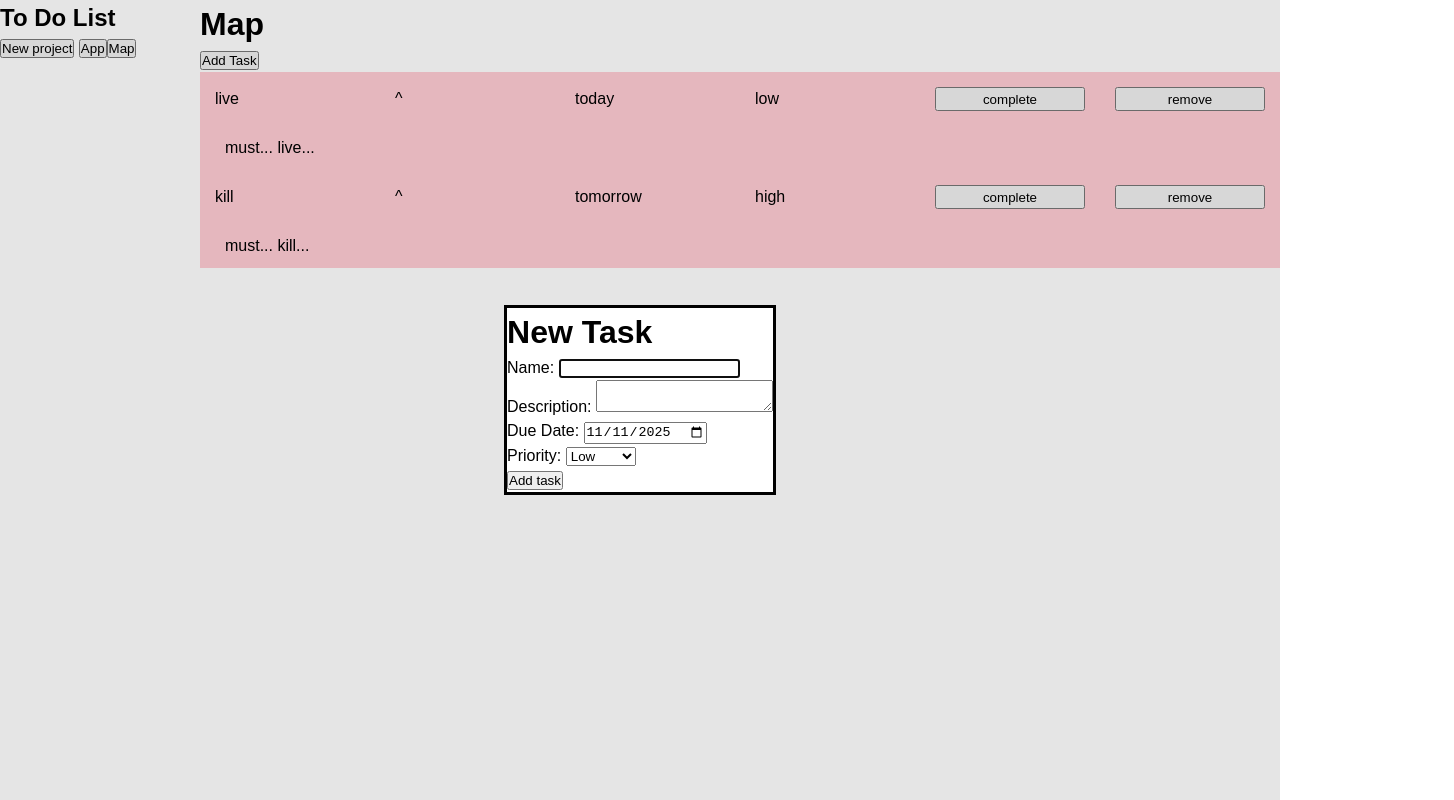
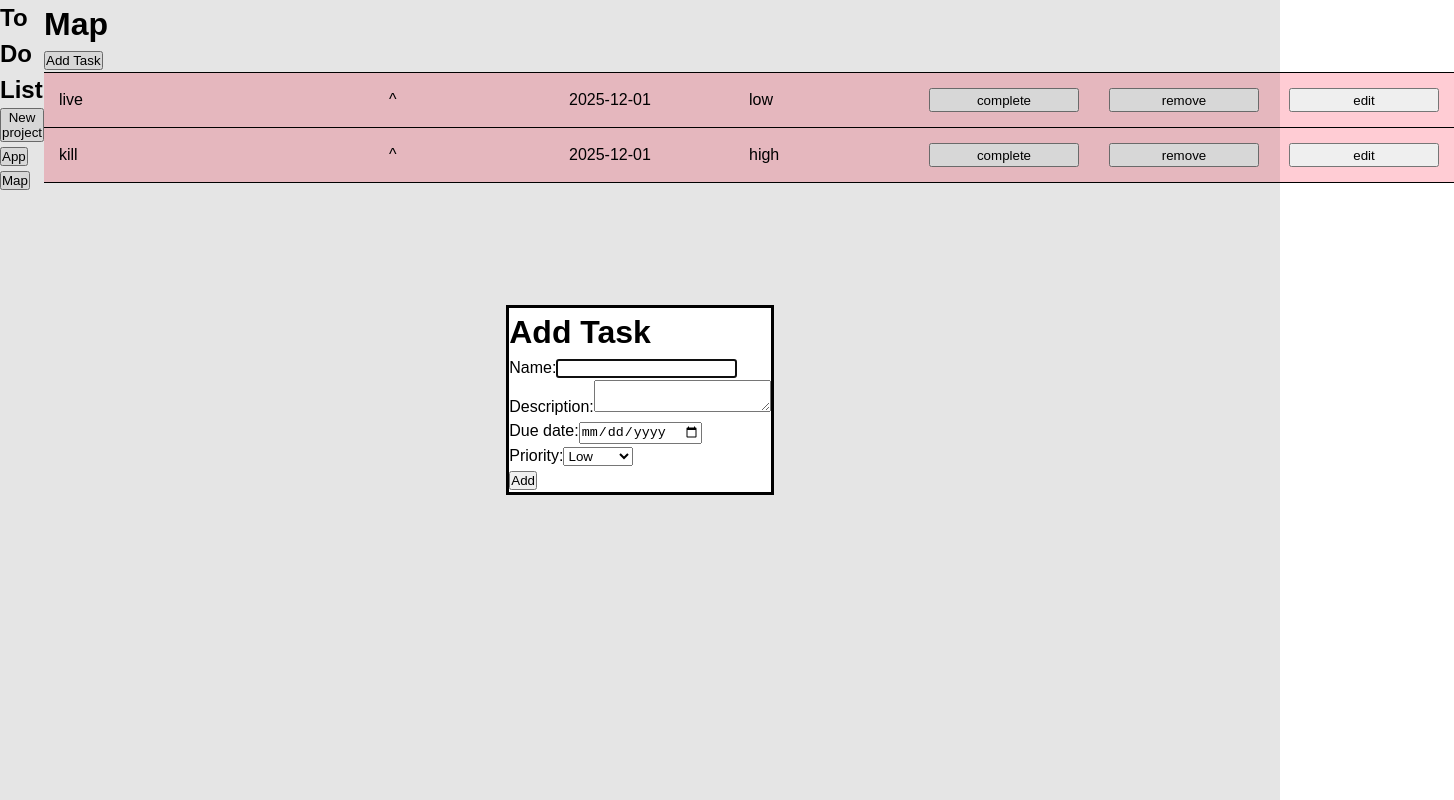
Before and after one commit to Boltlord1/to-do-list, a website built with webpack: page src/template.html in a window 1280 px wide. Both pictures are taken after a click on the button "Add Task". Shown: the whole page, 1454 px wide, since content can reach past the window. Built offline with nearby package versions, Linux system fonts and the light colour scheme.

Commit message:
Added the ability to edit tasks

```diff
--- a/src/dom/project-dom.js
+++ b/src/dom/project-dom.js
@@ -1,8 +1,9 @@
 import TaskDom from './task-dom.js'
+import { addForm } from './task-form.js'
 export default class ProjectDom {
     main = document.querySelector('.main')
     sidebar = document.querySelector('.sidebar')
-    dial = document.querySelector('.task-dialog')
+
     display(obj) {
         this.main.innerHTML = ''
         this.main.id = obj.id
@@ -17,7 +18,9 @@ export default class ProjectDom {
         const add = document.createElement('button')
         add.textContent = 'Add Task'
         header.appendChild(add)
-        add.addEventListener('click', () => this.dial.showModal())
+        add.addEventListener('click', function() {
+            addForm(obj)
+        })
 
         const tasks = document.createElement('div')
         tasks.classList.add('tasks')
@@ -26,6 +29,7 @@ export default class ProjectDom {
             TaskDom.append(item, obj)
         })
     }
+
     append(obj) {
         this.display(obj)
         const but = document.createElement('button')
--- a/src/dom/task-dom.js
+++ b/src/dom/task-dom.js
@@ -1,3 +1,4 @@
+import { editForm } from './task-form.js'
 export default class TaskDom {
     static append(obj, pro) {
         const tasks = document.querySelector('.tasks')
@@ -7,38 +8,43 @@ export default class TaskDom {
         row.classList.add('row')
 
         const name = document.createElement('div')
+        const drop = document.createElement('div')
         const due = document.createElement('div')
         const priority = document.createElement('div')
         const remove = document.createElement('button')
         const complete = document.createElement('button')
+        const edit = document.createElement('button')
 
         name.textContent = obj.name
         due.textContent = obj.due
         priority.textContent = obj.priority
         complete.textContent = 'complete'
         remove.textContent = 'remove'
+        edit.textContent = 'edit'
 
+        row.appendChild(name)
+        row.appendChild(drop)
+        row.appendChild(due)
+        row.appendChild(priority)
+        row.appendChild(complete)
+        row.appendChild(remove)
+        row.appendChild(edit)
+        tasks.appendChild(task)
         task.appendChild(row)
-        row.appendChild(name)
+
         if (obj.desc) {
-            const drop = document.createElement('div')
-            drop.textContent = obj.desc ? '^' : ''
-            row.appendChild(drop)
+            drop.textContent = '^'
 
             const desc = document.createElement('div')
             desc.textContent = obj.desc
             desc.classList.add('desc')
+            desc.style.display = 'none'
             task.appendChild(desc)
             task.addEventListener('click', function() {
                 desc.style.display = desc.style.display === 'none' ? 'block' : 'none'
+                drop.textContent = drop.textContent === '^' ? 'V' : '^'
             })
         }
-
-        row.appendChild(due)
-        row.appendChild(priority)
-        row.appendChild(complete)
-        row.appendChild(remove)
-        tasks.appendChild(task)
 
         complete.addEventListener('click', function() {
             task.remove()
@@ -50,5 +56,10 @@ export default class TaskDom {
             task.remove()
             pro.deleteTask(obj)
         })
+
+        edit.addEventListener('click', function(event) {
+            event.stopPropagation()
+            editForm(pro, obj)
+        })
     }
 }
--- /dev/null
+++ b/src/dom/task-form.js
@@ -0,0 +1,83 @@
+import Task from '../logic/task.js'
+function generateForm(edit, proj, task) {
+    const dial = document.querySelector('.task-dialog')
+    const form = document.createElement('form')
+    dial.replaceChildren()
+
+    form.classList.add('task-form')
+    const header = document.createElement('h1')
+    header.classList.add('task-header')
+    header.textContent = edit ? 'Edit Task' : 'Add Task'
+    form.appendChild(header)
+
+    const contents = [
+        { class: 'task-name', text: 'Name:' }, { class: 'task-desc', text: 'Description:' },
+        { class: 'task-due', text: 'Due date:' }, { class: 'task-prio', text: 'Priority:' }
+    ]
+    for (const [index, obj] of contents.entries()) {
+        obj.parent = document.createElement('div')
+        obj.label = document.createElement('label')
+        if (index === 1) obj.input = document.createElement('textarea')
+        else if (index === 3) obj.input = document.createElement('select')
+        else obj.input = document.createElement('input')
+        obj.parent.classList.add(obj.class)
+        obj.label.textContent = obj.text
+        obj.label.htmlFor = obj.class
+        obj.input.name = obj.class
+        obj.input.id = obj.class
+        obj.input.type
+        obj.parent.appendChild(obj.label)
+        obj.parent.appendChild(obj.input)
+        form.appendChild(obj.parent)
+    }
+    contents[0].input.type = 'text'
+    contents[0].input.required = true
+    contents[0].input.minLength = 4
+    contents[2].input.type = 'date'
+    contents[2].input.required = true
+
+    contents[3].options = []
+    const priorities = ['low', 'medium', 'high']
+    for (const [index, prio] of priorities.entries()) {
+        contents[3].options.push(document.createElement('option'))
+        contents[3].options[index].value = prio
+        contents[3].options[index].textContent = prio.charAt(0).toUpperCase() + prio.slice(1)
+        contents[3].input.appendChild(contents[3].options[index])
+    }
+
+    if (edit) {
+        contents[0].input.value = task.name
+        contents[1].input.textContent = task.desc
+        contents[2].input.value = task.due
+        contents[3].options.find((item) => item.value === task.priority).selected = true
+    }
+
+    const sub = document.createElement('button')
+    sub.type = 'submit'
+    sub.textContent = edit ? 'Edit' : 'Add'
+    form.appendChild(sub)
+    dial.appendChild(form)
+    dial.showModal()
+
+    form.addEventListener('submit', function(event) {
+        event.preventDefault()
+        const formData = new FormData(form)
+        const name = formData.get('task-name')
+        const desc = formData.get('task-desc')
+        const due = formData.get('task-due')
+        const prio = formData.get('task-prio')
+        edit ? (proj.editTask(task, new Task(name, desc, due, prio)), dial.close())
+        : (proj.addTask(new Task(name, desc, due, prio)), form.reset())
+        proj.dom.display(proj)
+    })
+}
+
+function addForm(proj) {
+    generateForm(false, proj)
+}
+
+function editForm(proj, task) {
+    generateForm(true, proj, task)
+}
+
+export { addForm, editForm}
--- a/src/index.js
+++ b/src/index.js
@@ -5,19 +5,29 @@ import Task from './logic/task.js'
 const ProjectManger = (function() {
     const projects = []
     projects.push(new Project('App'))
-    projects[0].addTask(new Task('kill', 'must... kill...', 'tomorrow', 'high'))
-    projects[0].addTask(new Task('live', 'must... live...', 'today', 'low'))
+    projects[0].addTask(new Task('kill', 'must... kill...', '2025-11-11', 'high'))
+    projects[0].addTask(new Task('live', 'must... live...', '2025-11-11', 'low'))
     projects[0].dom.append(projects[0])
     projects.push(new Project('Map'))
-    projects[1].addTask(new Task('live', 'must... live...', 'today', 'low'))
-    projects[1].addTask(new Task('kill', 'must... kill...', 'tomorrow', 'high'))
+    projects[1].addTask(new Task('live', 'must... live...', '2025-12-01', 'low'))
+    projects[1].addTask(new Task('kill', 'must... kill...', '2025-12-01', 'high'))
     projects[1].dom.append(projects[1])
 
     const newProject = function(obj) {
         projects.push(obj)
         obj.dom.append(obj)
     }
-    const getActiveProject = () => projects.filter((item) => item.id === document.querySelector('.main').id)[0]
+
+    const activeProject = projects.find((item) => item.id === document.querySelector('.main').id)
+    const getActiveProject = () => activeProject
+
+    //const taskForEdit = () => activeProject.tasks.filter((item) => item.edit === true)
+    //const getTaskForEdit = () => taskForEdit().edit === true ? taskForEdit() : { edit: false }
+    /* const getTaskForEdit = function() {
+        let task = activeProject.tasks.find((item) => item.edit === true)
+        if (!task) return { edit: false }
+        return task
+    } */
 
     return { newProject, getActiveProject }
 })()
@@ -35,9 +45,8 @@ function addProj(event) {
     projDial.close()
 }
 
-const taskForm = document.querySelector('.task-form')
-taskForm.addEventListener('submit', addTask)
-function addTask(event) {
+/* const taskForm = document.querySelector('.task-form')
+taskForm.addEventListener('submit', function(event) {
     event.preventDefault()
     const formData = new FormData(taskForm)
     const name = formData.get('task-name')
@@ -45,6 +54,19 @@ function addTask(event) {
     const due = formData.get('task-due')
     const prio = formData.get('task-prio')
     const active = ProjectManger.getActiveProject()
+    const task = ProjectManger.getTaskForEdit()
+    console.log(task)
+    if (task.edit === true) edit(name, desc, due, prio, active, task)
+    else add(name, desc, due, prio, active)
+})
+
+function add(name, desc, due, prio, active) {
     active.addTask(new Task(name, desc, due, prio))
     active.dom.display(active)
 }
+
+function edit(name, desc, due, prio, active, task) {
+    task.edit = false
+    active.editTask(task, new Task(name, desc, due, prio))
+    active.dom.display(active)
+} */
--- a/src/logic/project.js
+++ b/src/logic/project.js
@@ -3,7 +3,7 @@ export default class Project {
     #tasks = []
     #finished = []
     id = `p-${crypto.randomUUID()}`
-    dom = new ProjectDom('jack')
+    dom = new ProjectDom()
     constructor(title) {
         this.title = title
     }
@@ -25,4 +25,9 @@ export default class Project {
         this.#tasks = this.#tasks.filter((item) => item.id !== task.id)
         if (task.status) this.#finished.push(task)
     }
+
+    editTask(task, newTask) {
+        const index = this.#tasks.findIndex((item) => item === task)
+        this.#tasks[index] = newTask
+    }
 }
--- a/src/logic/task.js
+++ b/src/logic/task.js
@@ -1,6 +1,6 @@
 export default class Task {
     idParent
-    status = false
+    #status = false
     constructor(name, desc, due, priority) {
         this.name = name
         this.desc = desc
@@ -8,4 +8,12 @@ export default class Task {
         this.priority = priority
         this.id = `t-${crypto.randomUUID()}`
     }
+
+    get status() {
+        return this.#status
+    }
+
+    set status(bool) {
+        return this.#status = bool
+    }
 }
--- a/src/styles.css
+++ b/src/styles.css
@@ -30,6 +30,10 @@ dialog {
 }
 
 .task {
+    margin-bottom: -1px;
+    border: solid black;
+    border-width: 1px 0;
+    border-collapse: separate;
     max-width: fit-content;
 }
 
@@ -37,7 +41,7 @@ dialog {
     background-color: hsl(350, 100%, 90%);
     padding: 15px;
     display: grid;
-    grid-template-columns: repeat(6, 150px);
+    grid-template-columns: 300px repeat(6, 150px);
     gap: 15px 30px;
 }
 
@@ -46,6 +50,11 @@ dialog {
 }
 
 .desc {
+    border-top: 1px solid black;
     padding: 10px 25px;
     background-color: hsl(350, 100%, 90%);
 }
+
+.desc:hover {
+    background-color: hsl(350, 100%, 80%);
+}
--- a/src/template.html
+++ b/src/template.html
@@ -12,36 +12,13 @@
     </nav>
     <div class="main"></div>
     <dialog closedby="any" class="proj-dialog"><form action="" class="proj-form">
-        <h1>New Project</h1>
+        <h1 class="proj-header">New Project</h1>
         <div class="proj-title">
             <label for="proj-title">Project title:</label>
             <input type="text" name="proj-title" id="proj-title" minlength="6" required>
         </div>
         <button type="submit">Create project</button>
     </form></dialog>
-    <dialog closedby="any" class="task-dialog"><form action="" class="task-form">
-        <h1>New Task</h1>
-        <div class="task-name">
-            <label for="task-name">Name:</label>
-            <input type="text" name="task-name" id="task-name" minlength="2" required>
-        </div>
-        <div class="task-desc">
-            <label for="task-desc">Description:</label>
-            <textarea name="task-desc" id="task-desc"></textarea>
-        </div>
-        <div class="task-due">
-            <label for="task-due">Due Date:</label>
-            <input type="date" name="task-due" id="task-due" value="2025-11-11">
-        </div>
-        <div class="task-prio">
-            <label for="task-prio">Priority:</label>
-            <select name="task-prio" id="task-prio">
-                <option value="low">Low</option>
-                <option value="med">Medium</option>
-                <option value="high">High</option>
-            </select>
-        </div>
-        <button type="submit">Add task</button>
-    </form></dialog>
+    <dialog closedby="any" class="task-dialog"></dialog>
 </body>
 </html>
```
